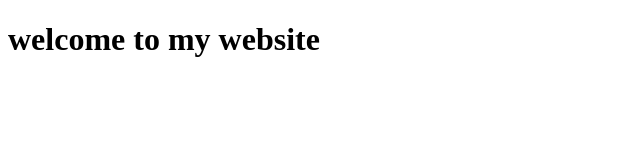
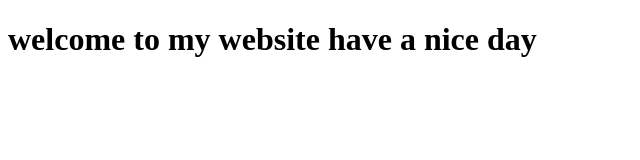
Before and after one commit to GIRIJA-31/demoo10, a plain HTML site: page docs/index.html in a window 1280 px wide. Shown: the whole page, without its empty margins (0-640 px from the left). Drawn offline with Linux system fonts and the light colour scheme.

Commit message:
last commit

```diff
--- a/docs/index.html
+++ b/docs/index.html
@@ -5,6 +5,6 @@
     <title>My simple website</title>
 </head>
 <body>
-<h1>welcome to my website</h1>
+<h1>welcome to my website have a nice day</h1>
 </body>
 </html>
```
Also changed, not shown: src/main/resources/index.html (+1 -1 lines), 1 other file.
